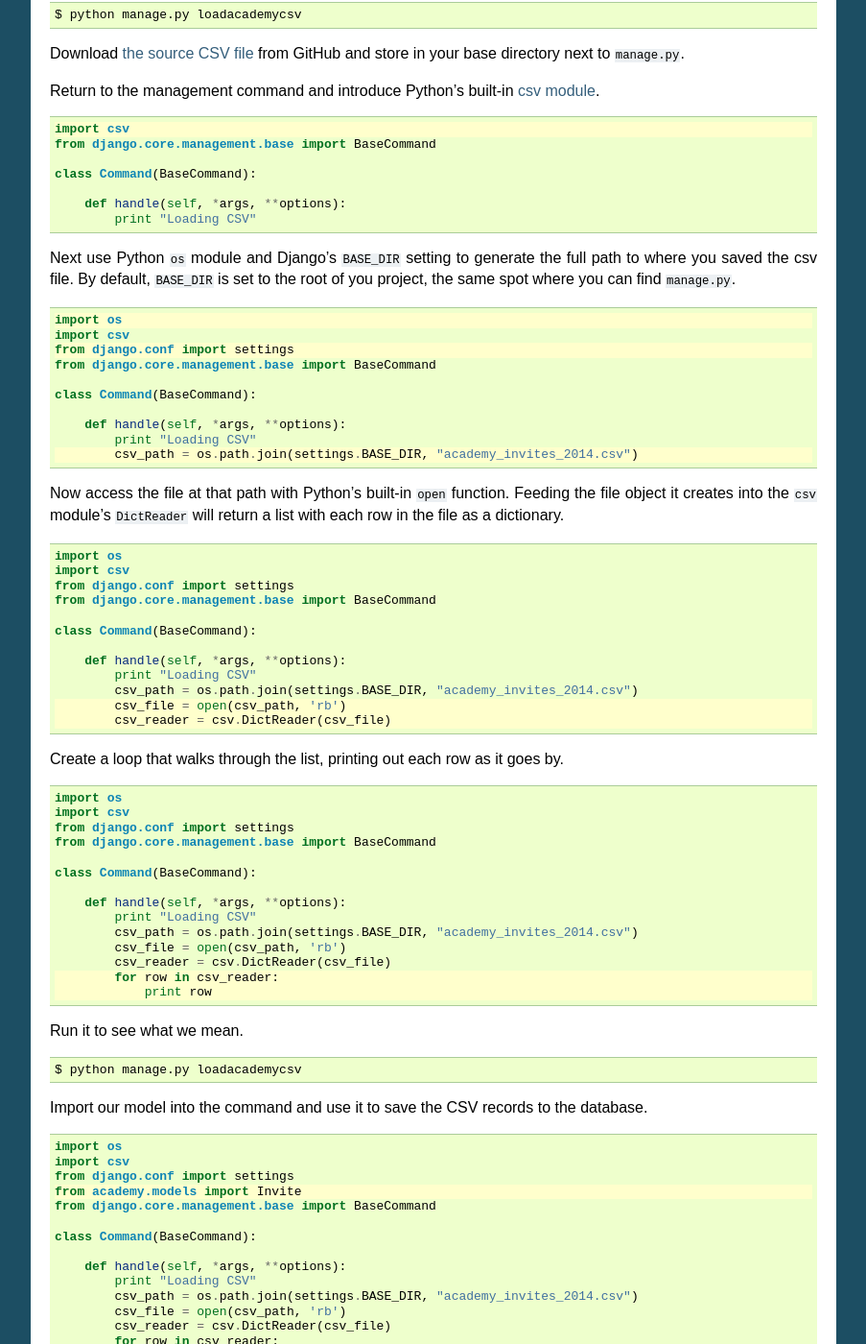
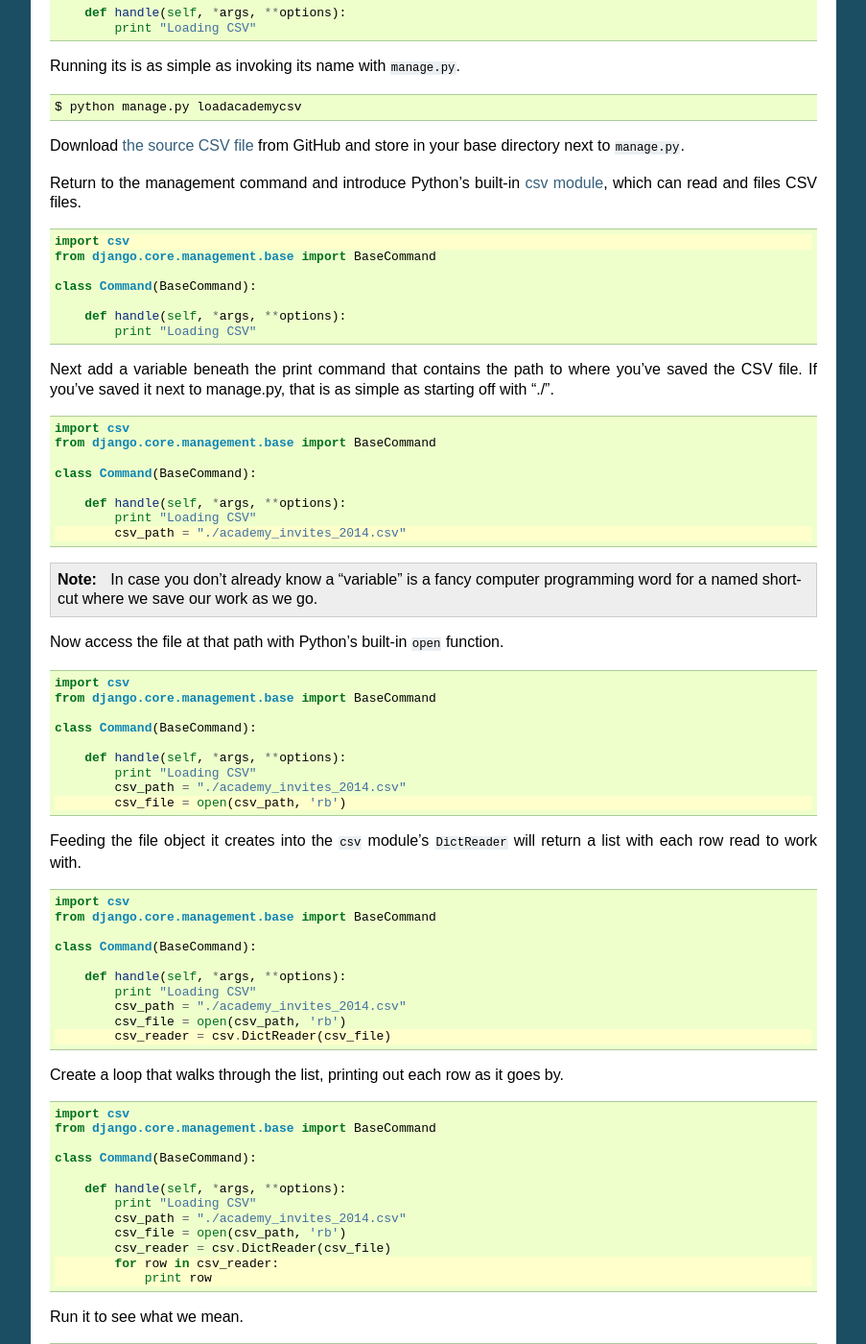
Before and after one commit to palewire/first-django-admin, a Sphinx documentation site: the page built from docs/index.rst, in a window 1280 px wide and 1400 px high, scrolled down 9732 px. Shown: the whole window at 96% size, without its empty margins (198-1101 px from the left). Built offline with Sphinx 7.4.7, drawn with Linux system fonts in a browser that asks for light colours; some of the changed text lies outside the part shown.

Commit message:
ALLOWED HOSTS changes

```diff
--- a/docs/index.rst
+++ b/docs/index.rst
@@ -279,7 +279,7 @@
       __init__.py
       admin.py
       apps.py
-      migrations
+      migrations/
       models.py
       tests.py
       views.py
@@ -500,9 +500,9 @@
 
 Our next challenge is to load the source CSV file into the model.
 
-We are going to do this using Django's system for `custom management commands <https://docs.djangoproject.com/en/1.7/howto/custom-management-commands/>`_. It allows us to make our own ``manage.py`` commands like ``migrate`` and ``startapp`` that take advantage of Django's bag of tricks and interact with the database.
+We are going to do this using Django's system for `management commands <https://docs.djangoproject.com/en/1.10/howto/custom-management-commands/>`_. It allows us to make our own ``manage.py`` commands like ``migrate`` and ``startapp`` that take advantage of Django's bag of tricks and interact with the database.
 
-To do this, add a ``management/commands`` directory in our academy app, complete with the empty ``__init__.py`` files required by Python. You can do this in your operating system's file explorer, or on the command line. From a Linux or OSX prompt that would look something like this.
+To do this, add a ``management/commands`` directory in our academy app, complete with empty ``__init__.py`` files required by Python. You can do this in your operating system's file explorer, or on the command line. From a Linux or OSX prompt that would look something like this.
 
 .. code-block:: bash
 
@@ -511,6 +511,11 @@
   # This creates the empty files on Macs or in Linux
   $ touch academy/management/__init__.py
   $ touch academy/management/commands/__init__.py
+
+From Windows something more like this:
+
+.. code-block:: bash
+
   # If you're in Windows create them with your text editor
   $ start notepad++ academy/management/__init__.py
   $ start notepad++ academy/management/commands/__init__.py
@@ -550,15 +557,15 @@
       def handle(self, *args, **options):
           print "Loading CSV"
 
-Running is as simple as invoking its name with ``manage.py``.
+Running its is as simple as invoking its name with ``manage.py``.
 
 .. code-block:: bash
 
   $ python manage.py loadacademycsv
 
-Download `the source CSV file <https://raw.githubusercontent.com/ireapps/first-django-admin/master/project/academy_invites_2014.csv>`_ from GitHub and store in your base directory next to ``manage.py``.
+Download `the source CSV file  <https://raw.githubusercontent.com/ireapps/first-django-admin/master/project/academy_invites_2014.csv>`_ from GitHub and store in your base directory next to ``manage.py``.
 
-Return to the management command and introduce Python's built-in `csv module <https://docs.python.org/2/library/csv.html>`_.
+Return to the management command and introduce Python's built-in `csv module <https://docs.python.org/2/library/csv.html>`_, which can read and files CSV files.
 
 .. code-block:: python
   :emphasize-lines: 1
@@ -571,55 +578,68 @@
       def handle(self, *args, **options):
           print "Loading CSV"
 
-Next use Python ``os`` module and Django's ``BASE_DIR`` setting to generate the full path to where you saved the csv file. By default, ``BASE_DIR`` is set to the root of you project, the same spot where you can find ``manage.py``.
+Next add a variable beneath the print command that contains the path to where you've saved the CSV file. If you've saved it next to manage.py, that is as simple as starting off with "./".
 
 .. code-block:: python
-  :emphasize-lines: 1,3,10
+  :emphasize-lines: 8
 
-  import os
   import csv
-  from django.conf import settings
   from django.core.management.base import BaseCommand
 
   class Command(BaseCommand):
 
       def handle(self, *args, **options):
           print "Loading CSV"
-          csv_path = os.path.join(settings.BASE_DIR, "academy_invites_2014.csv")
+          csv_path = "./academy_invites_2014.csv"
 
-Now access the file at that path with Python's built-in ``open`` function. Feeding the file object it creates into the ``csv`` module's ``DictReader`` will return a list with each row in the file as a dictionary.
+.. note::
+
+    In case you don't already know a “variable” is a fancy computer programming word for a named shortcut where we save our work as we go.
+
+Now access the file at that path with Python's built-in ``open`` function.
 
 .. code-block:: python
-  :emphasize-lines: 11,12
+  :emphasize-lines: 9
 
-  import os
   import csv
-  from django.conf import settings
   from django.core.management.base import BaseCommand
 
   class Command(BaseCommand):
 
       def handle(self, *args, **options):
           print "Loading CSV"
-          csv_path = os.path.join(settings.BASE_DIR, "academy_invites_2014.csv")
+          csv_path = "./academy_invites_2014.csv"
+          csv_file = open(csv_path, 'rb')
+
+Feeding the file object it creates into the ``csv`` module's ``DictReader`` will return a list with each row read to work with.
+
+.. code-block:: python
+  :emphasize-lines: 10
+
+  import csv
+  from django.core.management.base import BaseCommand
+
+  class Command(BaseCommand):
+
+      def handle(self, *args, **options):
+          print "Loading CSV"
+          csv_path = "./academy_invites_2014.csv"
           csv_file = open(csv_path, 'rb')
           csv_reader = csv.DictReader(csv_file)
 
 Create a loop that walks through the list, printing out each row as it goes by.
 
 .. code-block:: python
-  :emphasize-lines: 13,14
+  :emphasize-lines: 11-12
 
-  import os
   import csv
-  from django.conf import settings
   from django.core.management.base import BaseCommand
 
   class Command(BaseCommand):
 
       def handle(self, *args, **options):
           print "Loading CSV"
-          csv_path = os.path.join(settings.BASE_DIR, "academy_invites_2014.csv")
+          csv_path = "./academy_invites_2014.csv"
           csv_file = open(csv_path, 'rb')
           csv_reader = csv.DictReader(csv_file)
           for row in csv_reader:
@@ -634,11 +654,9 @@
 Import our model into the command and use it to save the CSV records to the database.
 
 .. code-block:: python
-  :emphasize-lines: 4,15-19
+  :emphasize-lines: 2,13-17
 
-  import os
   import csv
-  from django.conf import settings
   from academy.models import Invite
   from django.core.management.base import BaseCommand
 
@@ -646,7 +664,7 @@
 
       def handle(self, *args, **options):
           print "Loading CSV"
-          csv_path = os.path.join(settings.BASE_DIR, "academy_invites_2014.csv")
+          csv_path = "./academy_invites_2014.csv"
           csv_file = open(csv_path, 'rb')
           csv_reader = csv.DictReader(csv_file)
           for row in csv_reader:
@@ -698,7 +716,7 @@
 
 .. image:: /_static/hello-admin-module.png
 
-Click on "Invite" and you'll see all the records we loaded into the database a list.
+Click on "Invite" and you'll see all the records we loaded into the database as a list.
 
 .. image:: /_static/hello-admin-list.png
 
@@ -779,17 +797,17 @@
 
 We're getting close. One problem, though. That ``localhost`` address we've been using isn't on the Internet. It only exists on your machine.
 
-There are numerous ways to deploy your Django application so other people can access it. You could use the `Apache <https://docs.djangoproject.com/en/1.7/howto/deployment/>`_ webserver. You could try a cloud service like `Heroku <https://devcenter.heroku.com/articles/getting-started-with-django>`_.
+There are numerous ways to deploy your Django application so other people can access it. You could use the `Apache <https://docs.djangoproject.com/en/1.10/howto/deployment/>`_ webserver. You could try a cloud service like `Heroku <https://devcenter.heroku.com/articles/getting-started-with-django>`_.
 
 But if all you need is for other people inside your office network (often referred to as an "Intranet") to log in, here's a simple trick that will work in most cases.
 
-Return to your command line and try this.
+Return to your command line, hit ``CTRL-C`` and try this.
 
 .. code-block:: bash
 
-  $ python manage.py runserver 0.0.0.0:8000
+      $ python manage.py runserver 0.0.0.0:8000
 
-Now all you need to do is find your computer's IP address. The method varies depending on your operating system. Good instructions are `available here <http://home.huck.psu.edu/it/how-to/how-to-ip-address>`_. Though it mostly boils down to opening a new command line terminal and typing in one of the following.
+Now all you need to do is find your computer's IP address and others in your office will soon be able to access it. The method varies depending on your operating system. Good instructions are `available here <http://home.huck.psu.edu/it/how-to/how-to-ip-address>`_. Though it mostly boils down to opening a new command line terminal and typing in one of the following.
 
 .. code-block:: bash
 
@@ -800,9 +818,18 @@
 
 Then within the code that comes out you'll see a series of numbers formatted something like 172.19.131.101 after a label like "inet" or "IPv4 Address".
 
-Copy and paste that into your browser to `http://xxx.xx.xxx.xx:8000/admin/ <http://XXX.YY.ZZZ.QQ:8000/admin/>`_ and see what happens. If your Django site appears, you're off to a good start.
+Copy and paste that into your clipboard. Open up the ``settings.py`` file and add it, along with localhost, to the empty ``ALLOWED_HOSTS`` setting. This list controls what web addresses are able to access your database.
 
-Now visit your colleagues computer across the newsroom and if the same address works, you're ready to roll.
+.. code-block:: python
+
+    ALLOWED_HOSTS = [
+        'localhost',
+        '192.168.1.79',
+    ]
+
+Save that file and then go to your browser and paste that same IP address into a pattern like `http://xxx.xx.xxx.xx:8000/admin/ <http://XXX.YY.ZZZ.QQ:8000/admin/>`_ and see what happens. If your Django site appears, you're off to a good start.
+
+Now visit your colleagues' computers across the newsroom and if the same address works. If it does, you're ready to roll.
 
 .. image:: /_static/hello-newsroom-permissions.png
 
```
Also changed, not shown: other parts of docs/index.rst (+2 -0 lines), 6 other files.
